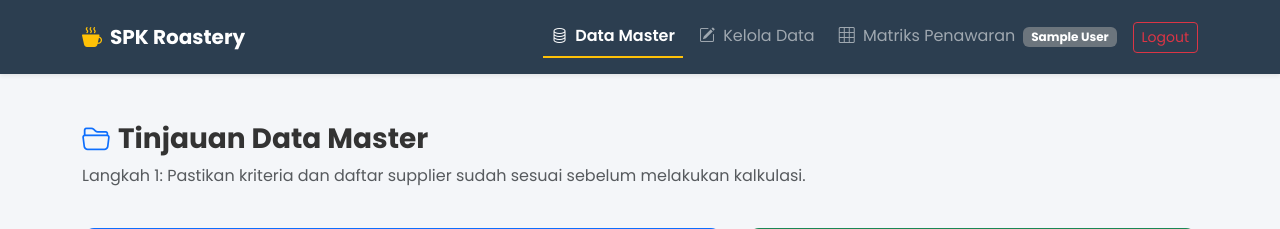
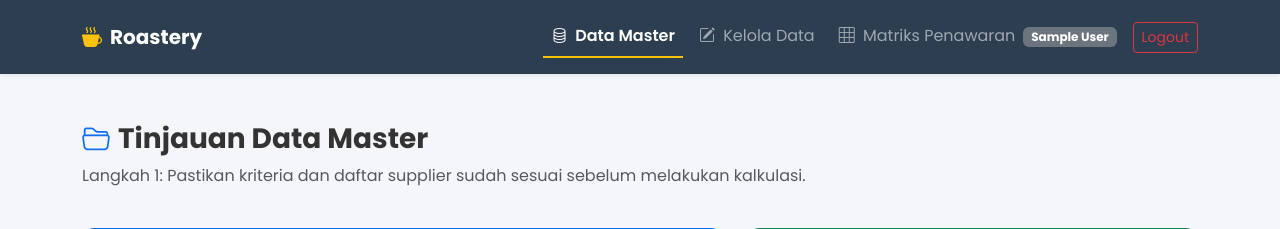
Before and after one commit to BagasRinn/spk-biji-kopi-topsis, a Flask app: page / in a window 1280 px wide. Shown: the top 229 px of the page. Run offline with Flask 3, Linux system fonts and the light colour scheme; the visitor is signed in with stand-in values (Sample User, id 1); data that the repository does not hold is empty.

Commit message:
Rename some variables

```diff
--- a/templates/base.html
+++ b/templates/base.html
@@ -33,7 +33,7 @@
     <nav class="navbar navbar-expand-lg navbar-dark mb-5 shadow-sm py-3">
         <div class="container">
             <a class="navbar-brand fw-bold" href="{{ url_for('index') }}">
-                <i class="bi bi-cup-hot-fill me-2 text-warning"></i>SPK Roastery
+                <i class="bi bi-cup-hot-fill me-2 text-warning"></i>Roastery
             </a>
             <button class="navbar-toggler" type="button" data-bs-toggle="collapse" data-bs-target="#navbarNav">
                 <span class="navbar-toggler-icon"></span>
```
Also changed, not shown: app.py (+2 -5 lines), 1 other file.
